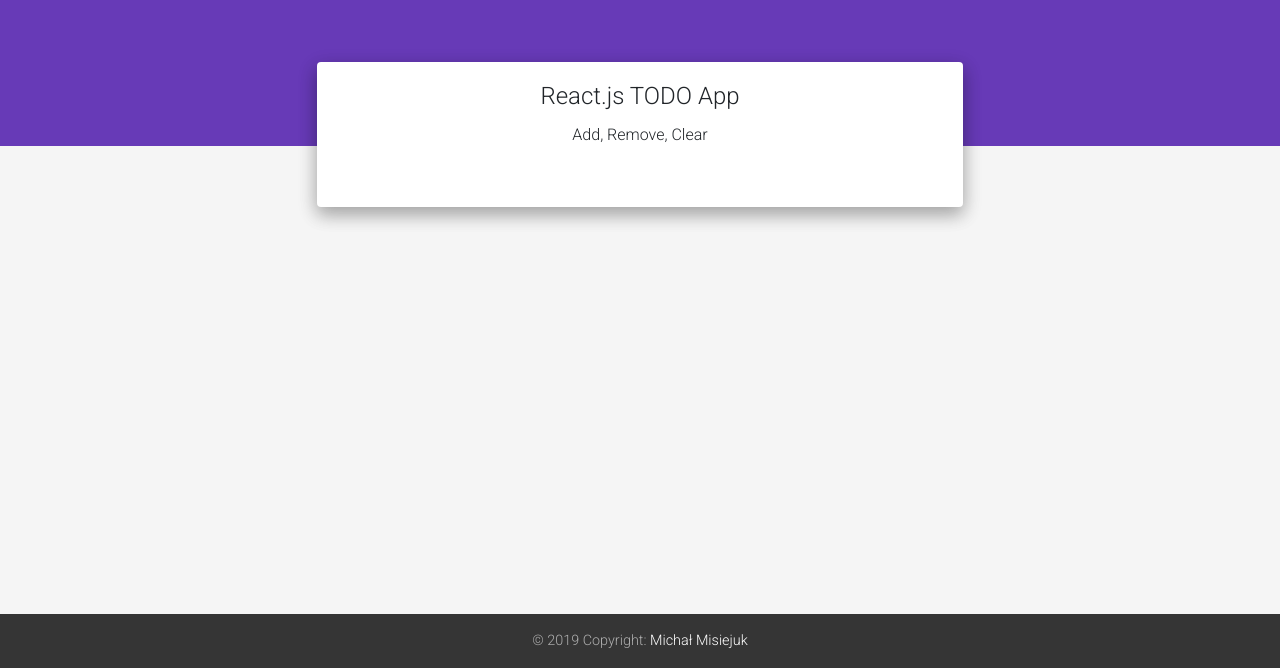
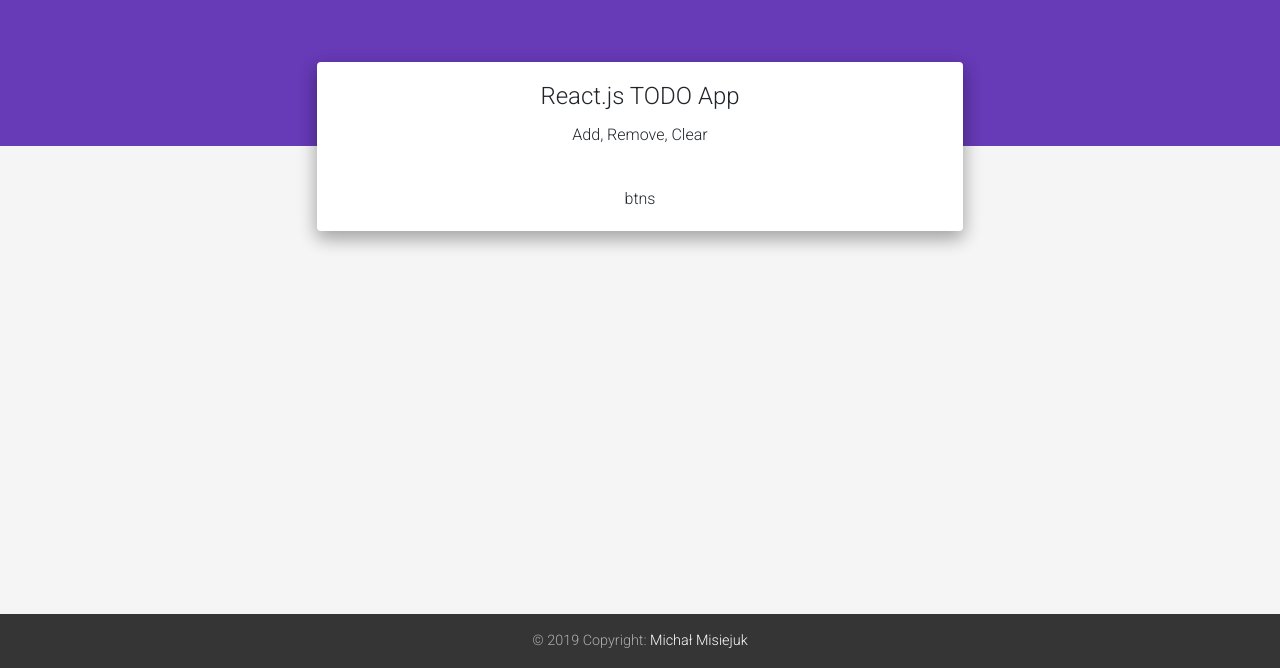
Before and after one commit to Misiek40k/react.js-todo-app, a React (Create React App) app: page / in a window 1280 px wide. Shown: the part 132-800 px from the top of the page. Built offline with nearby package versions, Linux system fonts and the light colour scheme.

Commit message:
header and btngroup components added

```diff
--- a/src/App.js
+++ b/src/App.js
@@ -4,15 +4,12 @@ import { MDBFreeBird, MDBCol, MDBRow, MDBCardBody, MDBCardTitle, MDBContainer, M
 
 import './App.scss';
 
+import HeaderComponent from './components/header';
+import BtnGroupComponent from './components/btnGroup';
 import FooterComponent from './components/footer';
 
 class App extends React.Component {
-  constructor(){
-    super();
-    this.state = {
-      title: "React.js TODO App"
-    }
-  }
+
 
   render() {
     return (
@@ -27,8 +24,8 @@ class App extends React.Component {
               <MDBCol md="8" lg="7" className="mx-auto float-none white z-depth-2 rounded">
                 <MDBCardBody>
 
-                  <MDBCardTitle>{this.state.title}</MDBCardTitle>
-                  <p className="pb-4">Add, Remove, Clear</p>
+                  <HeaderComponent/>
+                  <BtnGroupComponent/>
 
                 </MDBCardBody>
               </MDBCol>
--- /dev/null
+++ b/src/components/btnGroup.js
@@ -0,0 +1,13 @@
+import React, { Component } from 'react';
+
+class BtnGroupComponent extends Component {
+    render() {
+        return (
+            <div>
+                btns
+            </div>
+        );
+    }
+}
+
+export default BtnGroupComponent;
--- /dev/null
+++ b/src/components/header.js
@@ -0,0 +1,16 @@
+import React, { Component } from 'react';
+import { MDBCardTitle } from
+    "mdbreact";
+
+class HeaderComponent extends Component {
+    render() {
+        return (
+            <div>
+                <MDBCardTitle>React.js TODO App</MDBCardTitle>
+                <p className="pb-4">Add, Remove, Clear</p>
+            </div>
+        );
+    }
+}
+
+export default HeaderComponent;
```
